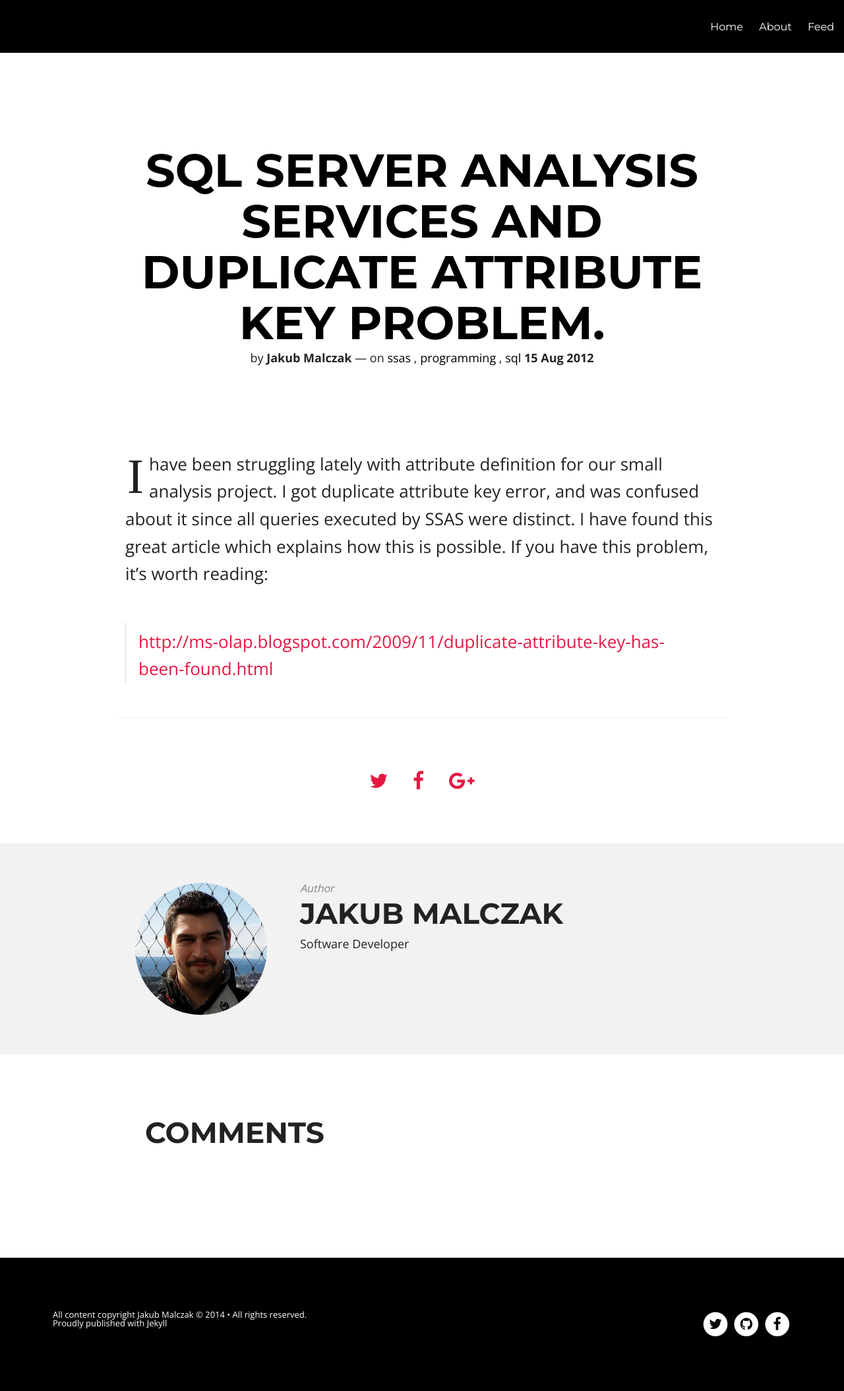
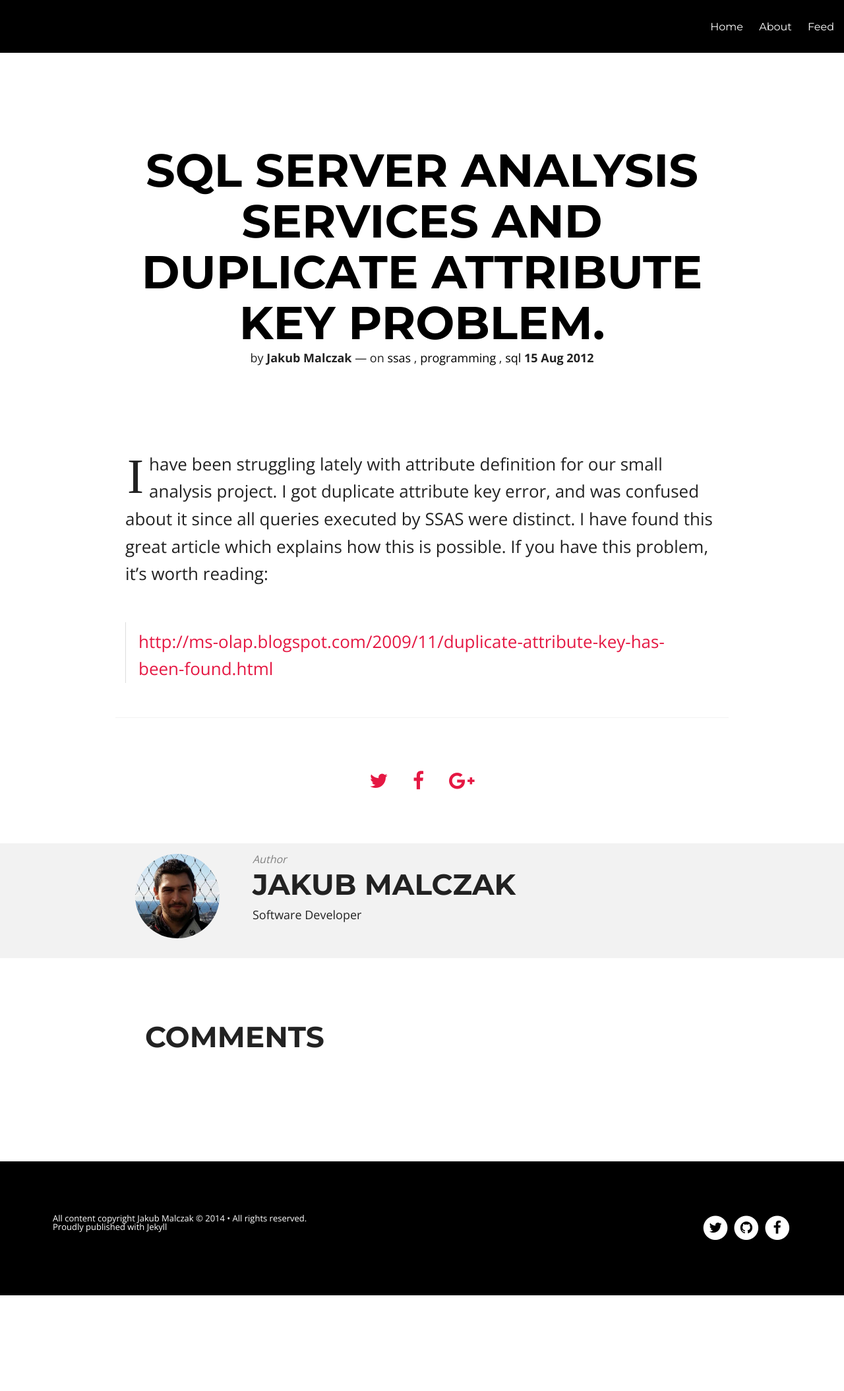
Before and after one commit to jmalczak/jmalczak.github.io, a Jekyll site: the page built from _posts/2012-08-15-ssas-attribute.md, in a window 1280 px wide. Shown: the whole page at 66% size. Built offline with Jekyll 4.4.1, drawn with Linux system fonts in a browser that asks for light colours; nearby versions of some CDN libraries; comment, search, counter and statistics services are not loaded; after the commit the page ends 1963 px from its top, so only the background shows below that.

Commit message:
style change

```diff
--- a/assets/css/post.css
+++ b/assets/css/post.css
@@ -420,8 +420,8 @@
 }
 .notepad-author-info {
     padding: 0;
-    padding-top: 3.75rem;
-    padding-bottom: 3.75rem;
+    padding-top: 1rem;
+    padding-bottom: 1rem;
     background: #f2f2f2;
 }
 .notepad-author-info .notepad-post-author {
@@ -452,8 +452,8 @@
     color: #e51843;
 }
 .notepad-author-info .notepad-post-author .notepad-post-author-avatar {
-    width: 12.5rem;
-    height: 12.5rem;
+    width: 8rem;
+    height: 8rem;
     border-radius: 50%;
     float: none;
     margin-right: 0;
```
